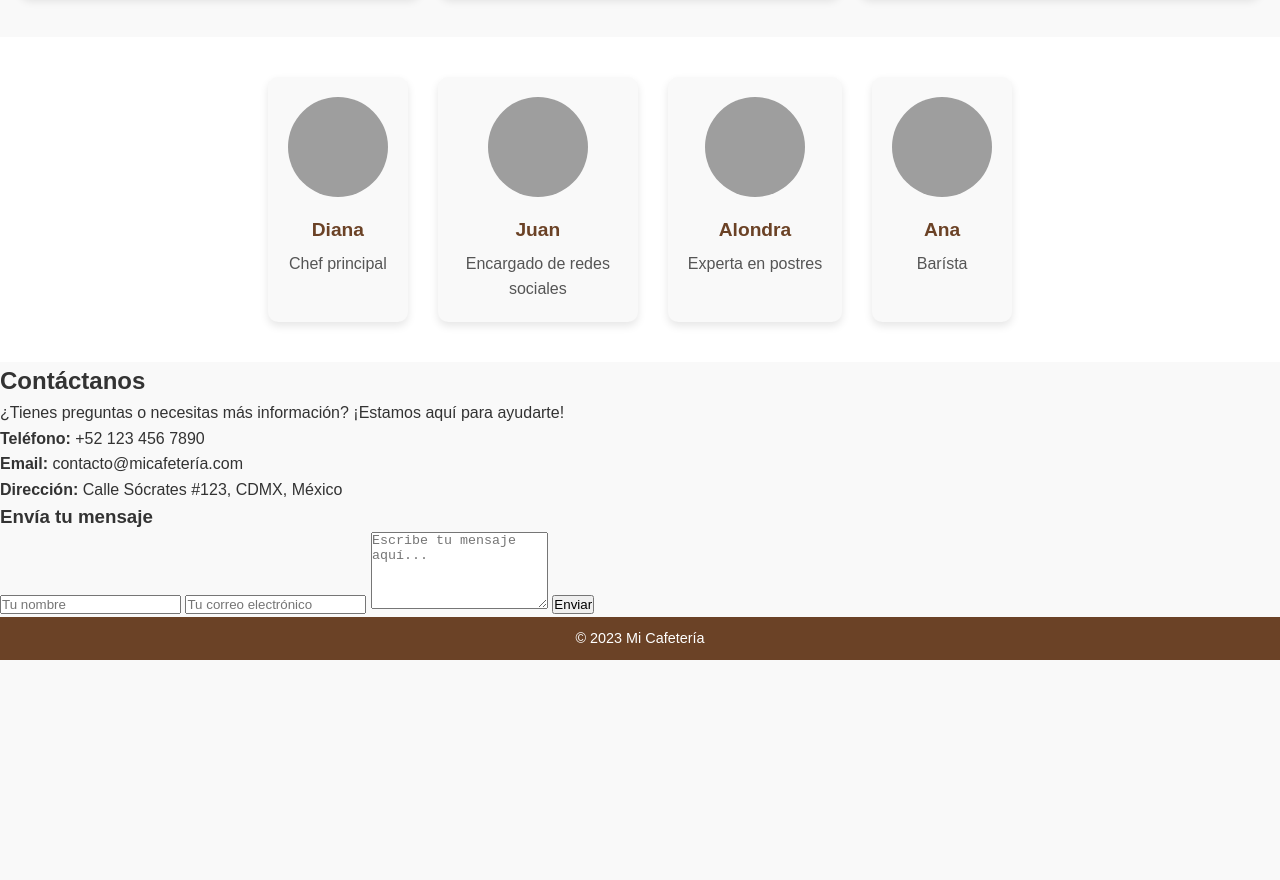
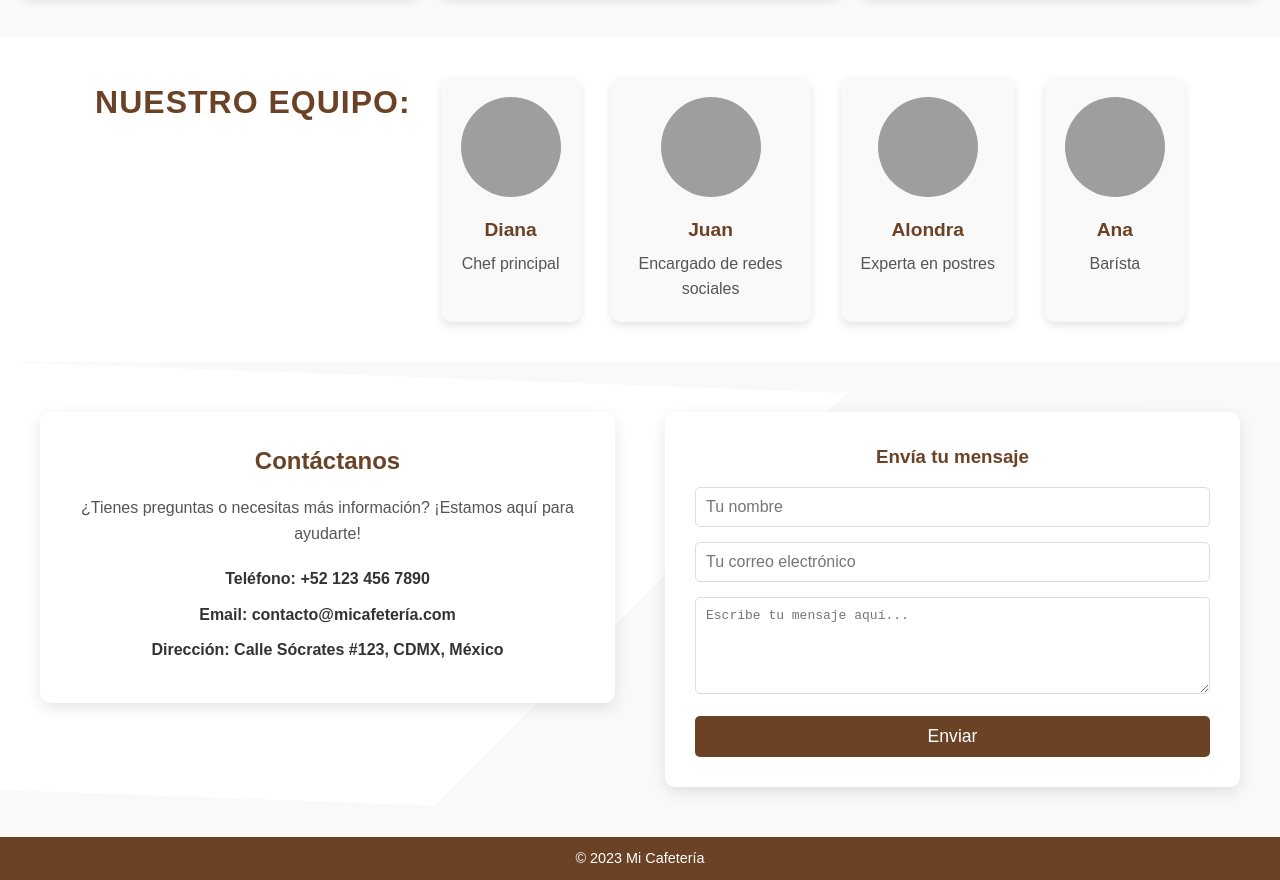
Before and after one commit to Pao11110/Pagina-cafe, a plain HTML site: page index.html in a window 1280 px wide. Shown: the part 2085-2965 px from the top of the page. Before the commit the page ends 2745 px from the top, so only its background shows below. Drawn offline with Linux system fonts and the light colour scheme; grey boxes are pictures that could not be loaded; a script that the page names is missing.

Commit message:
Agregando estilos a la sección de contactos

```diff
--- a/index.html
+++ b/index.html
@@ -84,6 +84,7 @@
 
     <section id="Nosotros" class="team">
         <div class="team-container">
+            <h2>Nuestro equipo:</h2>
             <div class="team-member">
                 <img src="https://cdn.aarp.net/content/dam/aarp/food/cooking/2017/10/1140-chef-diana-davila-profile-and-recipes-esp.jpg" alt="">
                 <h3>Diana</h3>
@@ -123,6 +124,7 @@
                     <li><strong>Dirección:</strong> Calle Sócrates #123, CDMX, México</li>
                 </ul>
             </div>
+
             <form class="contact-form">
                 <h3>Envía tu mensaje</h3>
                 <input type="text" placeholder="Tu nombre" required>
--- a/style.css
+++ b/style.css
@@ -241,6 +241,111 @@ body {
     color: #555;
 }
 
+/* Contacto */
+.contact {
+    padding: 50px 20px;
+    background: linear-gradient(135deg, #fff 50%, #f9f9f9 50%);
+    clip-path: polygon(0 0, 100% 10%, 100% 100%, 0 90%);
+}
+
+.contact-container {
+    max-width: 1200px;
+    margin: auto;
+    display: flex;
+    gap: 50px;
+    flex-wrap: wrap;
+    justify-content: space-between;
+    align-items: flex-start;
+}
+
+.contact-info {
+    flex: 1;
+    min-width: 300px;
+    background-color: #fff;
+    padding: 30px;
+    border-radius: 10px;
+    box-shadow: 0 5px 15px rgba(0, 0, 0, 0.1);
+    text-align: center;
+}
+
+.contact-info h2 {
+    color: #6b4226;
+    margin-bottom: 15px;
+}
+
+.contact-info p {
+    font-size: 1em;
+    color: #555;
+    margin-bottom: 20px;
+}
+
+.contact-info ul {
+    list-style: none;
+    padding: 0;
+}
+
+.contact-info li {
+    margin-bottom: 10px;
+    color: #333;
+    font-weight: bold;
+}
+
+.contact-form {
+    flex: 1;
+    min-width: 300px;
+    background-color: #fff;
+    padding: 30px;
+    border-radius: 10px;
+    box-shadow: 0 5px 15px rgba(0, 0, 0, 0.1);
+}
+
+.contact-form h3 {
+    color: #6b4226;
+    margin-bottom: 15px;
+    text-align: center;
+}
+
+.contact-form input,
+.contact-form textarea {
+    width: 100%;
+    padding: 10px;
+    margin-bottom: 15px;
+    border: 1px solid #ddd;
+    border-radius: 5px;
+    font-size: 1em;
+}
+
+.contact-form input:focus,
+.contact-form textarea:focus {
+    outline: none;
+    border-color: #6b4226;
+    box-shadow: 0 0 5px rgba(107, 66, 38, 0.5);
+}
+
+.contact-form button {
+    width: 100%;
+    background-color: #6b4226;
+    color: white;
+    padding: 10px 20px;
+    border: none;
+    border-radius: 5px;
+    font-size: 1.1em;
+    cursor: pointer;
+    transition: background-color 0.3s ease;
+}
+
+.contact-form button:hover {
+    background-color: #8b5e3c;
+}
+
+/* Ajustes para pantallas pequeñas */
+@media (max-width: 768px) {
+    .contact-container {
+        flex-direction: column;
+        gap: 30px;
+    }
+}
+
 /* Footer */
 footer {
     background-color: #6b4226;
```
